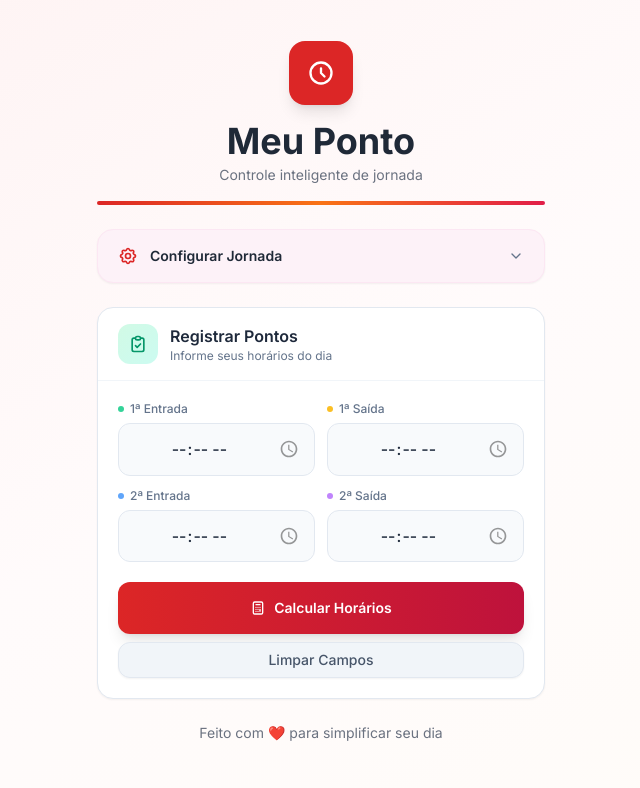
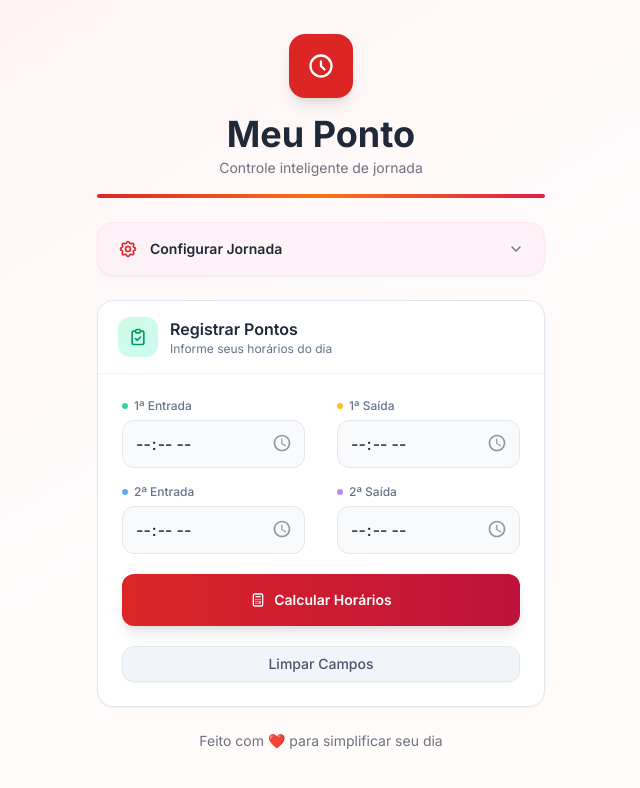
Before and after one commit to Larismontp/calculadora-ponto, a React (Vite) app: page / in a window 1280 px wide. Shown: the top 788 px of the page, without its empty margins (319-959 px from the left). Built offline with nearby package versions, Linux system fonts and the light colour scheme.

Commit message:
fixed: corrige alinhamento dos inputs de horário no IOS

```diff
--- a/src/App.jsx
+++ b/src/App.jsx
@@ -99,7 +99,7 @@ function App() {
   };
 
   return (
-    <div className="min-h-screen bg-gradient-to-br from-red-50 via-rose-50/30 to-orange-50/40 flex items-center justify-center p-4">
+    <div className="min-h-screen bg-gradient-to-br from-red-50 via-rose-50/30 to-orange-50/40 flex items-center justify-center px-4 py-6">
       <div className="w-full max-w-md space-y-6">
         {/* Cabeçalho */}
         <Header />
@@ -146,9 +146,10 @@ function App() {
           </div>
 
           {/* Conteúdo do card */}
-          <div className="p-5">
+          <div className="p-6 space-y-5">
+            <div className="space-y-4">
             {/* Grid 2 colunas */}
-            <div className="grid grid-cols-2 gap-3 mb-5">
+            <div className="grid grid-cols-2 gap-8">
               <TimeInput
                 label="1ª Entrada"
                 color="emerald"
@@ -161,6 +162,8 @@ function App() {
                 value={saida1}
                 onChange={(e) => setSaida1(e.target.value)}
               />
+            </div>
+            <div className="grid grid-cols-2 gap-8">
               <TimeInput
                 label="2ª Entrada"
                 color="blue"
@@ -173,6 +176,7 @@ function App() {
                 value={saida2}
                 onChange={(e) => setSaida2(e.target.value)}
               />
+            </div>
             </div>
 
             {/* Botões */}
--- a/src/components/TimeInput.jsx
+++ b/src/components/TimeInput.jsx
@@ -28,7 +28,7 @@ function TimeInput({ label, color, value, onChange }) {
         type="time"
         value={value}
         onChange={onChange}
-        className="w-full px-3 py-3 bg-slate-50 border border-slate-200 rounded-xl text-slate-800 font-medium text-center focus:border-red-400 focus:bg-white focus:ring-2 focus:ring-red-100 transition-all outline-none"
+        className="w-full h-12 px-3 py-3 bg-slate-50 border border-slate-200 rounded-xl text-slate-800 font-medium focus:border-red-400 focus:bg-white focus:ring-2 focus:ring-red-100 transition-all outline-none"
       />
     </div>
   )
--- a/src/index.css
+++ b/src/index.css
@@ -107,3 +107,26 @@ input[type="time"]::-webkit-calendar-picker-indicator {
 input[type="time"]::-webkit-calendar-picker-indicator:hover {
   filter: opacity(0.6);
 }
+
+/* Reset de input time para iOS */
+input[type="time"] {
+  -webkit-appearance: none;
+  -moz-appearance: none;
+  appearance: none;
+  min-height: 48px;
+  height: 48px;
+}
+
+input[type="time"]::-webkit-calendar-picker-indicator {
+  margin: 0;
+  padding: 0;
+}
+
+input[type="time"]::-webkit-datetime-edit {
+  padding: 0;
+}
+
+input[type="time"]::-webkit-inner-spin-button,
+input[type="time"]::-webkit-outer-spin-button {
+  margin: 0;
+}
```
